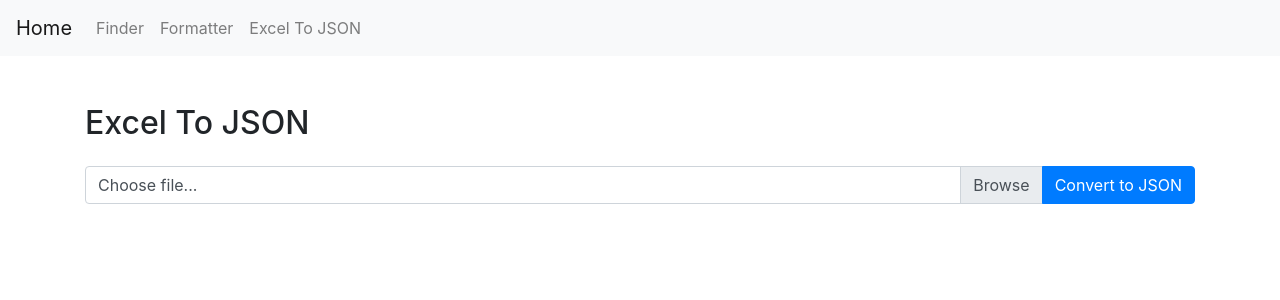
After one commit to lukaririnki26/py-tools, a Flask app: page /excel_to_json/ in a window 1280 px wide. The commit adds this page. Shown: the top 300 px of the page. Run offline with Flask 3, Linux system fonts and the light colour scheme; some libraries are stand-ins or nearby versions.

Commit message:
add: excel to json

```diff
--- a/app.py
+++ b/app.py
@@ -2,11 +2,13 @@
 from flask import Flask, render_template
 from src.finder import finder
 from src.formatter import formatter
+from src.excel_to_json import excel_to_json
 
 app = Flask(__name__)
 
 app.register_blueprint(finder, url_prefix='/finder')
 app.register_blueprint(formatter, url_prefix='/formatter')
+app.register_blueprint(excel_to_json, url_prefix='/excel_to_json')
 
 @app.route('/')
 def index():
--- /dev/null
+++ b/src/excel_to_json.py
@@ -0,0 +1,51 @@
+from flask import Blueprint, render_template, request, jsonify, send_file
+import pandas as pd
+import os
+import io
+import json
+
+excel_to_json = Blueprint('excel_to_json', __name__)
+
+@excel_to_json.route('/', methods=['GET'])
+def index():
+    return render_template('excel_to_json.html')
+
+@excel_to_json.route('/', methods=['POST'])
+def convert():
+    if 'file' not in request.files:
+        return jsonify({"error": "No file part"})
+
+    file = request.files['file']
+
+    if file.filename == '':
+        return jsonify({"error": "No selected file"})
+
+    try:
+        # Read Excel file into a DataFrame
+        df = pd.read_excel(file, engine='openpyxl')
+
+        # Convert DataFrame to JSON
+        result = df.to_dict(orient='records')
+
+        return render_template('excel_to_json.html', result=result)
+
+    except Exception as e:
+        return jsonify({"error": f"Error: {str(e)}"})
+
+@excel_to_json.route('/download', methods=['GET', 'POST'])
+def download():
+    data = request.form.get('data')
+
+    if not data:
+        return jsonify({"error": "No data provided"})
+
+    try:
+        data_json = json.loads(data)
+        json_str = json.dumps(data_json, indent=2, ensure_ascii=False)
+        output = io.BytesIO()
+        output.write(json_str.encode('utf-8'))
+        output.seek(0)
+        return send_file(output, as_attachment=True, download_name='output.json', mimetype='application/json')
+
+    except Exception as e:
+        return jsonify({"error": f"Error: {str(e)}"})
--- /dev/null
+++ b/templates/excel_to_json.html
@@ -0,0 +1,35 @@
+{% extends 'layout.html' %}
+
+{% block title %}Excel To JSON{% endblock %}
+
+{% block content %}
+    <h2 class="mb-4">Excel To JSON</h2>
+
+    <form action="/excel_to_json" method="post" enctype="multipart/form-data">
+        <div class="input-group mb-3">
+            <div class="custom-file">
+                <input type="file" class="custom-file-input" id="fileInput" name="file" accept=".xlsx, .xls" required>
+                <label class="custom-file-label" for="fileInput">Choose file...</label>
+            </div>
+            <div class="input-group-append">
+                <button class="btn btn-primary" type="submit">Convert to JSON</button>
+            </div>
+        </div>
+    </form>
+
+    {% if result %}
+        <div class="mt-4">
+            <label>Result:</label>
+            <button class="btn btn-outline-secondary" onclick="copyToClipboard('result')">
+                <i class="fas fa-copy"></i>
+            </button>
+            <form action="/excel_to_json/download" method="post" class="mt-3">
+                <input type="hidden" name="data" value='{{ result | tojson }}'>
+                <button type="submit" class="btn btn-success">Download JSON</button>
+            </form>
+            <p class="mt-3" id="result">{{ result | tojson(indent=2) }}</p>
+        </div>
+    {% endif %}
+
+
+{% endblock %}
--- a/templates/index.html
+++ b/templates/index.html
@@ -19,6 +19,9 @@
             <li class="nav-item">
                 <a class="nav-link" href="/formatter">Formatter</a>
             </li>
+            <li class="nav-item">
+                <a class="nav-link" href="/excel_to_json">Excel To Json</a>
+            </li>
         </ul>
     </div>
 </nav>
--- a/templates/layout.html
+++ b/templates/layout.html
@@ -19,6 +19,9 @@
             </li>
             <li class="nav-item">
                 <a class="nav-link" href="/formatter">Formatter</a>
+            </li>
+            <li class="nav-item">
+                <a class="nav-link" href="/excel_to_json">Excel To JSON</a>
             </li>
         </ul>
     </div>
```
